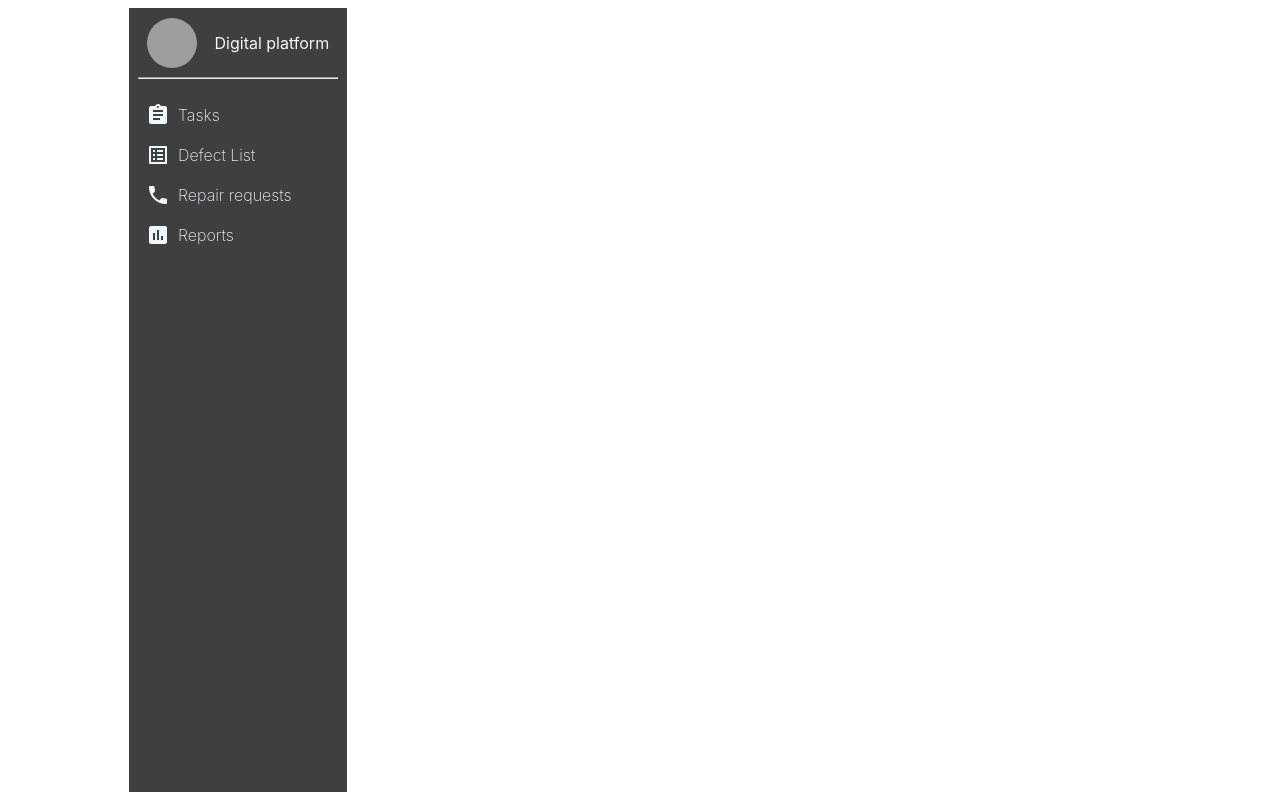
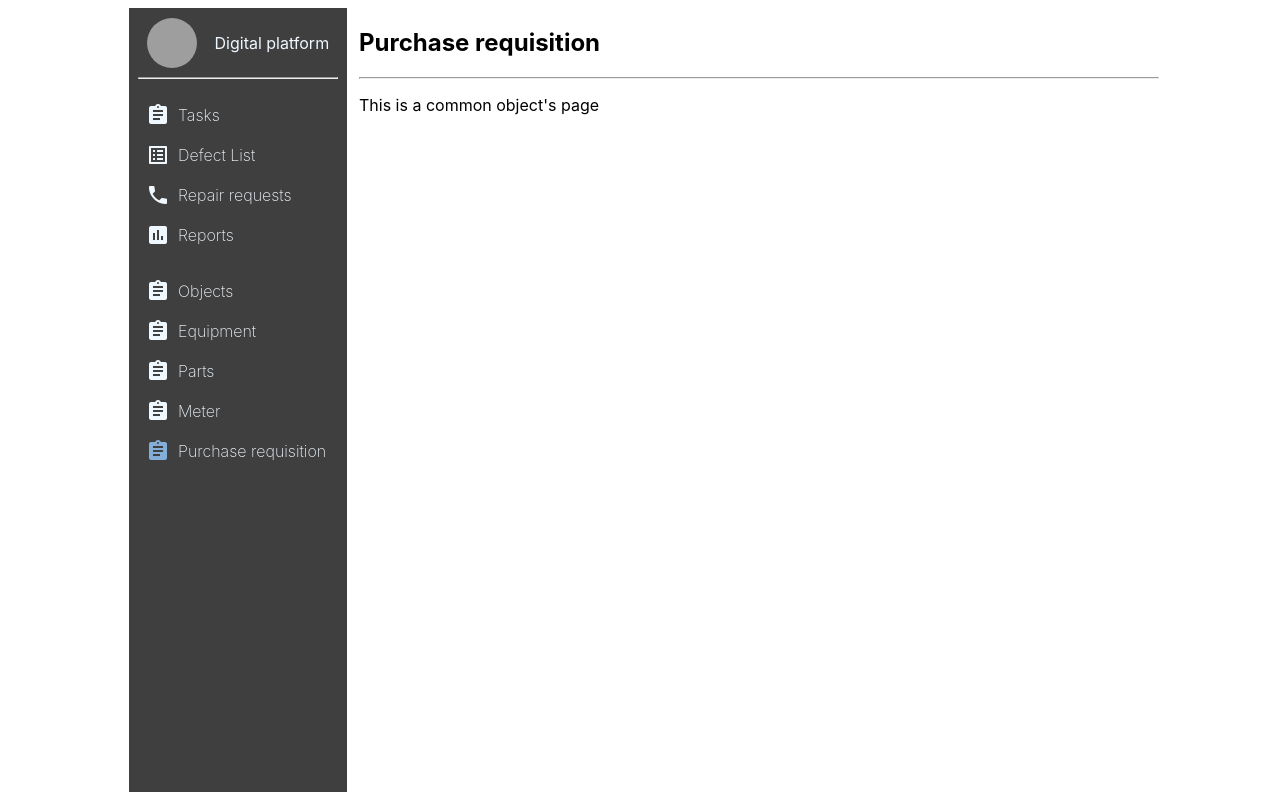
Before and after one commit to AleksandrNi/react-sandbox, a React (Create React App) app: page /objects/purchase-requisition in a window 1280 px wide. Built offline with nearby package versions, Linux system fonts and the light colour scheme; grey boxes are pictures that could not be loaded.

Commit message:
asideRoutes: add nav features

```diff
--- a/src/App.scss
+++ b/src/App.scss
@@ -51,12 +51,12 @@ align-items: center;
                 padding: 0px;
 
                 .aside-menu-items {
+                    text-decoration: none;
                     list-style-type: none;
-                    & :active,
-                    active {
+                    & :active {
                         color: silver;
                     }
-                    a {
+                    li {
                         padding: .5rem;
                         color: aliceblue;
                         display: flex;
@@ -69,7 +69,17 @@ align-items: center;
                             margin: 0;
                         }
                     }
+
                 }
+                .aside-menu-items-active {
+                    i {
+
+                        color: #83AED7;
+                    }
+                }
+
+
+
             }
 
         }
@@ -481,8 +491,6 @@ align-items: center;
                     select {
                         height: 20px;
                     }
-
-
                 }
                 &__task-details {
                     display: flex;
@@ -503,7 +511,6 @@ align-items: center;
                     text-align: left;
                     margin: .5rem 1rem;
                     width: 100%;
-
                 }
 
                 .modal-create-task__submit-button {
--- a/src/components/Aside/Aside.jsx
+++ b/src/components/Aside/Aside.jsx
@@ -1,10 +1,11 @@
 import React from 'react'
 
 import {AsideRoutes} from 'routes/AsideRoutes'
-import {Link} from 'react-router-dom'
+import {NavLink} from 'react-router-dom'
 
 export const Aside = (props) => {
     const types = Object.keys(AsideRoutes);
+    console.log(props);
 
     return (
         <aside >
@@ -33,15 +34,17 @@ export const Aside = (props) => {
 
 const TypesList = ({routeList, parentPath}) => routeList.map((route,index) => {
     return (
-        <li className='aside-menu-items'
+        <NavLink
         key={route.name+index}
+        to={parentPath + route.path}
+        className='aside-menu-items'
+        activeClassName="aside-menu-items-active"
         >
-            <Link
-            to={parentPath + route.path}
-            >
+        <li
+        >
             <i className="material-icons md-18">{route.icon}</i><p>{route.name}</p>
-            </Link>
         </li>
+        </NavLink>
 
     )
 })
--- /dev/null
+++ b/src/components/objects/Common.jsx
@@ -0,0 +1,11 @@
+import React from 'react';
+
+export const Common = ({title}) => {
+    return (
+        <React.Fragment>
+        <h1>{title}</h1>
+        <hr/>
+        <p>This is a common object's page</p>
+        </React.Fragment>
+    )
+}
--- a/src/routes/AsideRoutes.js
+++ b/src/routes/AsideRoutes.js
@@ -10,6 +10,7 @@ import {Tasks} from 'components/Works/Tasks.jsx'
 import {DefectList} from 'components/Works/DefectList.jsx'
 import {Requests} from 'components/Works/Requests.jsx'
 import {Reports} from 'components/Works/Reports.jsx'
+import {Common} from 'components/objects/Common.jsx'
 
 
 export const AsideRoutes = {
@@ -41,40 +42,40 @@ export const AsideRoutes = {
             },
         ],
     },
-    // objects: {
-    //     path: '/objects',
-    //     items:  [{
-    //         name: 'Objects',
-    //         path:'/objects',
-    //         icon: 'Objects',
-    //         component: Objects
-    //         },
-    //         {
-    //         name: 'Equipment',
-    //         path:'/equipment',
-    //         icon: 'Equipment',
-    //         component: Equipment
-    //         },
-    //         {
-    //         name: 'Parts',
-    //         path:'/parts',
-    //         icon: 'parts',
-    //         component: Parts
-    //         },
-    //         {
-    //         name: 'Meter',
-    //         path:'/Meter',
-    //         icon: 'Meter',
-    //         component: Meter
-    //         },
-    //         {
-    //         name: 'Purchase requisition',
-    //         path:'/purchase-requisition',
-    //         icon: '',
-    //         component: PurchaseRequisition
-    //         },
-    //     ],
-    // }
+    objects: {
+        path: '/objects',
+        items:  [{
+            name: 'Objects',
+            path:'/objects',
+            icon: 'assignment',
+            component: Common
+            },
+            {
+            name: 'Equipment',
+            path:'/equipment',
+            icon: 'assignment',
+            component: Common
+            },
+            {
+            name: 'Parts',
+            path:'/parts',
+            icon: 'assignment',
+            component: Common
+            },
+            {
+            name: 'Meter',
+            path:'/Meter',
+            icon: 'assignment',
+            component: Common
+            },
+            {
+            name: 'Purchase requisition',
+            path:'/purchase-requisition',
+            icon: 'assignment',
+            component: Common
+            },
+        ],
+    }
 
 }
 
@@ -91,7 +92,10 @@ export const RoutesList = () => {
                     <Route
                         key={route.name+index}
                         path={parentRoute + route.path}
-                        component={route.component}
+                        render={(routeProps) => {
+                            const Component = route.component;
+                            return <Component {...routeProps} key={route.name+index} title={route.name} />
+                        }}
                       >
 
                     </Route>
```
